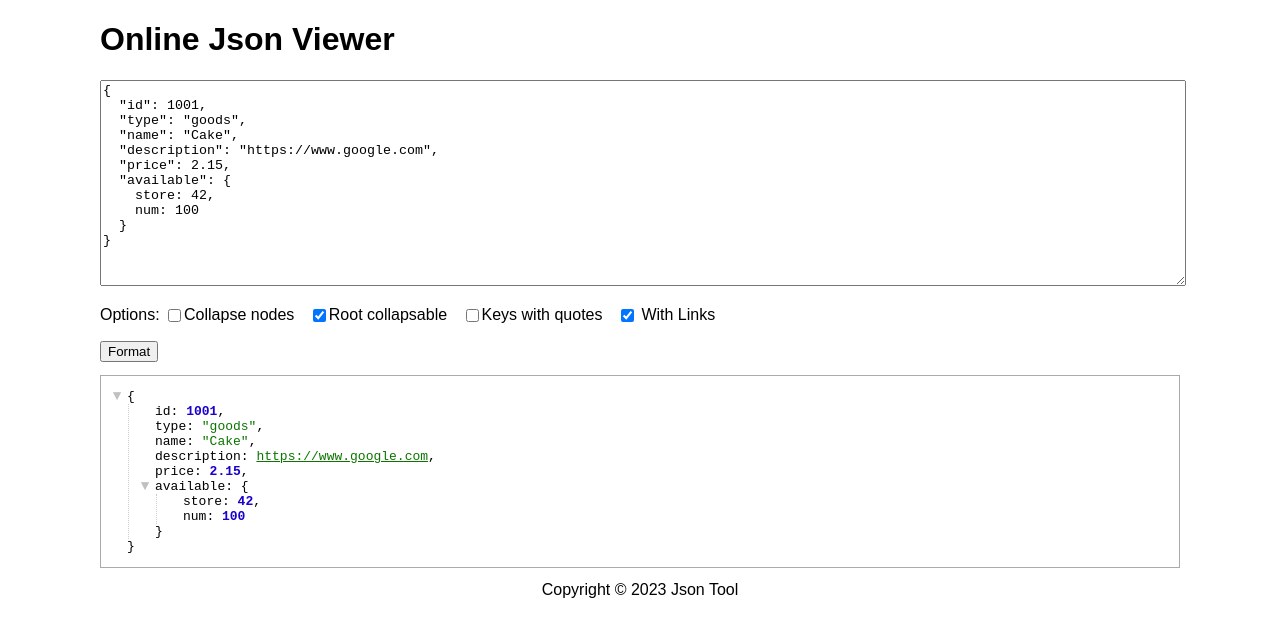
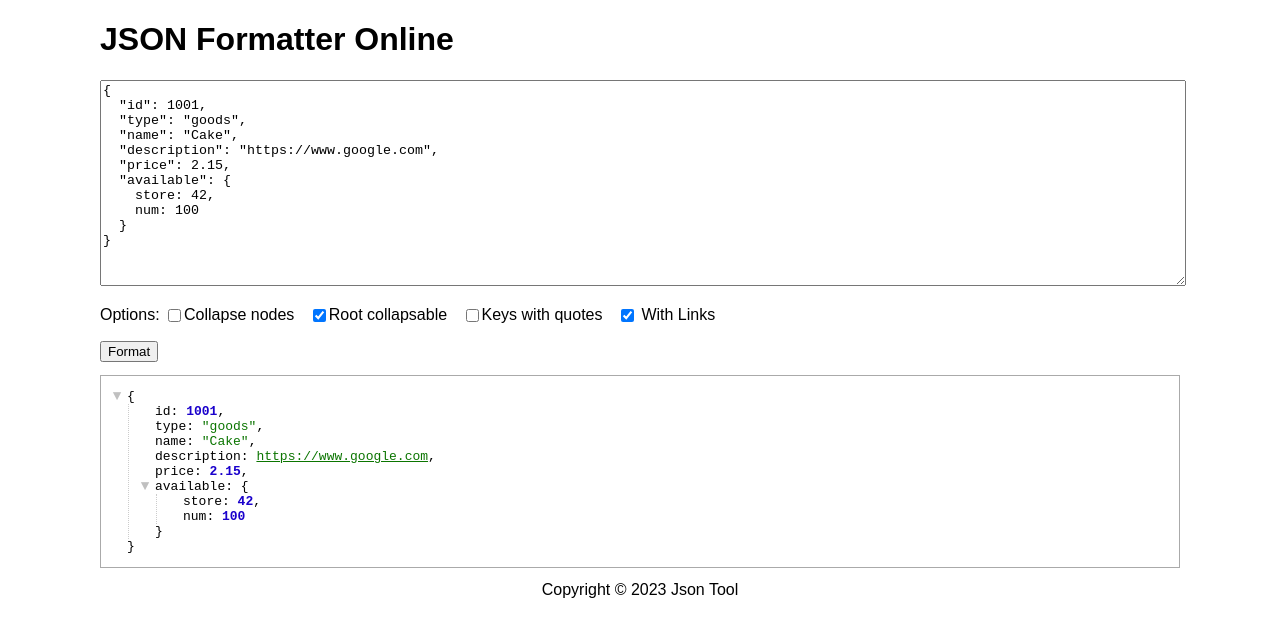
Before and after one commit to allengaga/jsonviewerputaaoya, a plain HTML site: page index.html in a window 1280 px wide. Drawn offline with nearby package versions, Linux system fonts and the light colour scheme.

Commit message:
Update index.html

```diff
--- a/index.html
+++ b/index.html
@@ -70,7 +70,7 @@ $(function() {
 
   </head>
   <body>
-    <h1>Online Json Viewer</h1>
+    <h1>JSON Formatter Online</h1>
     <textarea id="json-input" autocomplete="off">
 {
   "id": 1001,
```
